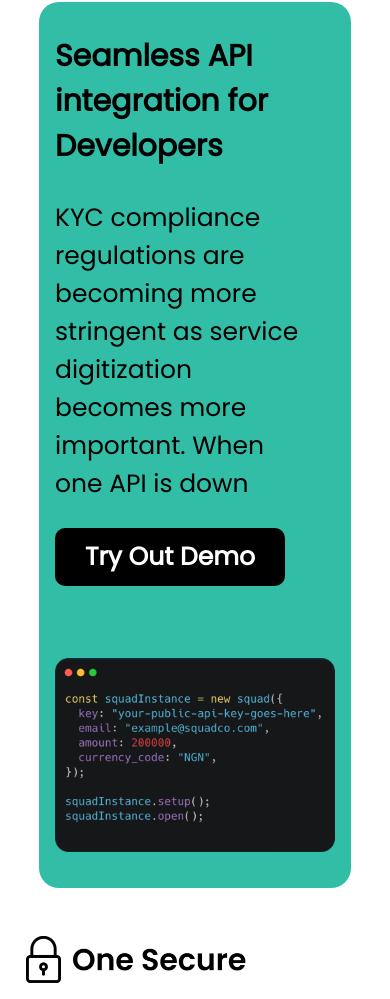
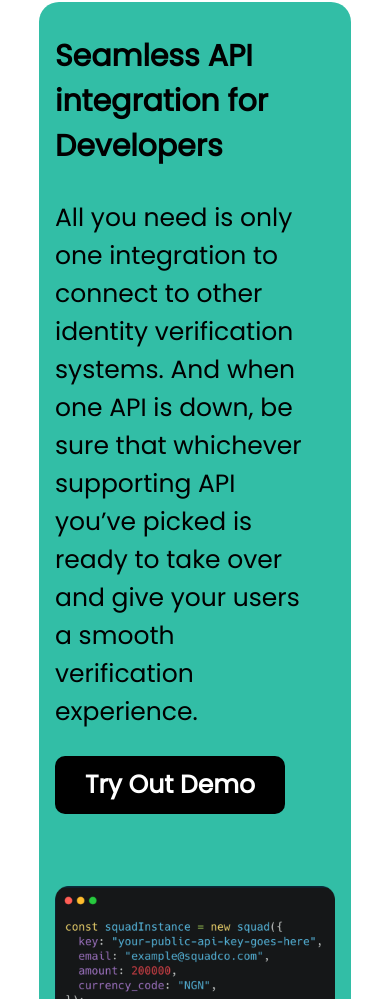
Before and after one commit to bitbender1010/OneSecure, a Next.js app: page / in a window 390 px wide. Shown: the part 5375-6374 px from the top of the page. Built offline with nearby package versions, Linux system fonts and the light colour scheme.

Commit message:
finishing

```diff
--- a/pages/index.tsx
+++ b/pages/index.tsx
@@ -108,8 +108,8 @@
                 <h3>Telecoms</h3>
                 <p>
                   Registering a new sim user shouldn&apos;t require much hassle.
-                  Get access to a user&apos;s local government area, state of origin,
-                  and mother&apos;s maiden name, all in one click.
+                  Get access to a user&apos;s local government area, state of
+                  origin, and mother&apos;s maiden name, all in one click.
                 </p>
               </div>
               <div className={style.conCap}>
@@ -133,8 +133,8 @@
                 <AiOutlineCheckCircle className={style.cIcon} />
                 <h3>Education</h3>
                 <p>
-                  Access past education history, user&apos;s biodata, exam scores,
-                  etc. Improve your onboarding process with just one
+                  Access past education history, user&apos;s biodata, exam
+                  scores, etc. Improve your onboarding process with just one
                   integration.
                 </p>
               </div>
@@ -155,9 +155,10 @@
             <div className={style.iText}>
               <h2>Seamless API integration for Developers</h2>
               <p>
-                KYC compliance regulations are becoming more stringent as
-                service digitization becomes more important. When one API is
-                down
+                All you need is only one integration to connect to other
+                identity verification systems. And when one API is down, be sure
+                that whichever supporting API you’ve picked is ready to take
+                over and give your users a smooth verification experience.
               </p>
               <button>Try Out Demo</button>
             </div>
--- a/styles/kuba.module.css
+++ b/styles/kuba.module.css
@@ -131,7 +131,7 @@
   font-weight: 600;
   font-size: 22px;
   line-height: 33px;
-      background: transparent;
+  background: transparent;
 }
 .inputt input::placeholder {
   color: #000000;
@@ -487,7 +487,10 @@
     margin: auto;
   }
   .back {
+    margin: 2em 0;
     width: 98%;
+    font-size: 20px;
+    text-align: center;
   }
 
   .right h4 {
```
